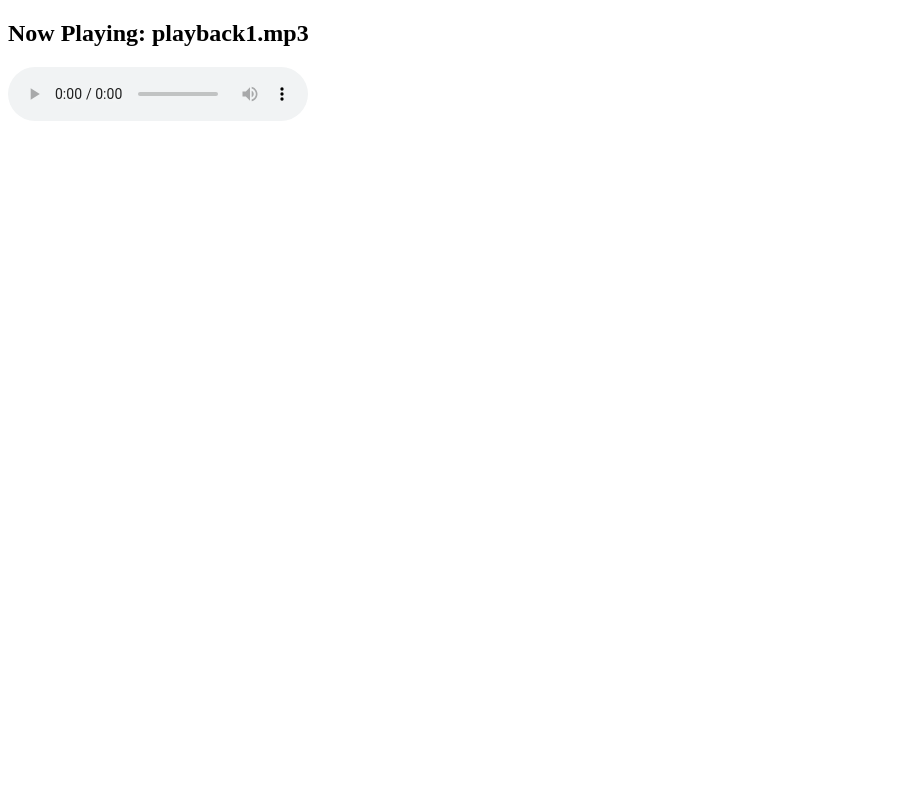
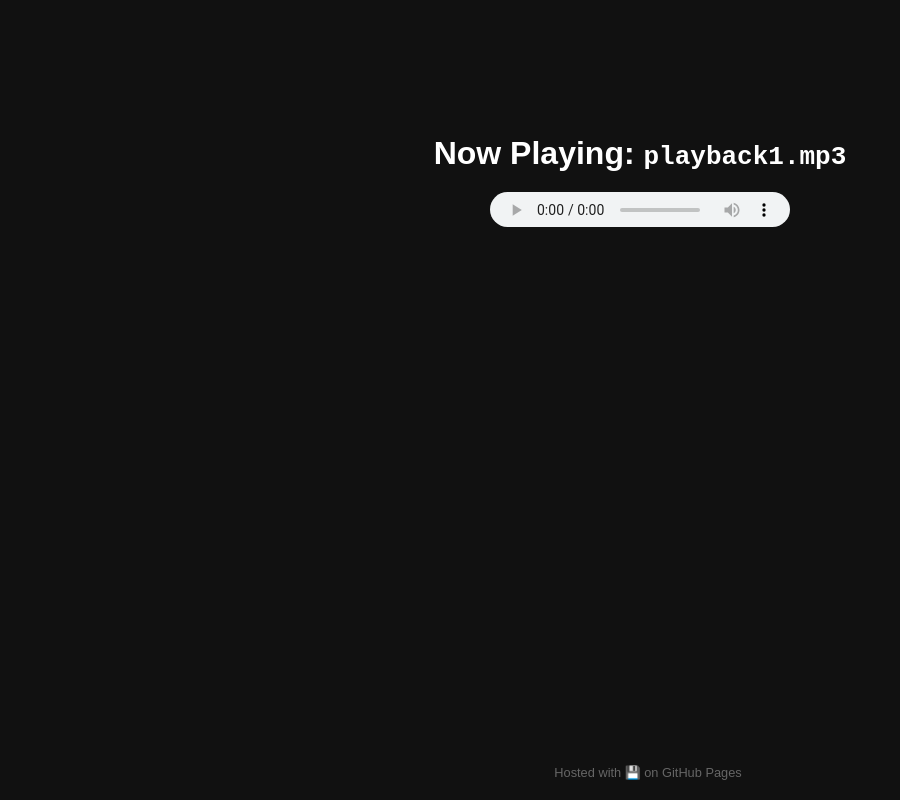
Before and after one commit to synth-archived/1, a plain HTML site: page index.html in a window 1280 px wide. Shown: the whole page, without its empty margins (0-900 px from the left). Drawn offline with Linux system fonts and the light colour scheme.

Commit message:
Update index.html

```diff
--- a/index.html
+++ b/index.html
@@ -2,13 +2,44 @@
 <html lang="en">
 <head>
   <meta charset="UTF-8">
-  <title>Audio Playback</title>
+  <title>Playback1 Player</title>
+  <style>
+    body {
+      background-color: #111;
+      color: #fff;
+      font-family: Arial, sans-serif;
+      text-align: center;
+      padding-top: 100px;
+    }
+
+    h2 {
+      font-size: 2em;
+      margin-bottom: 20px;
+    }
+
+    audio {
+      width: 300px;
+      height: 35px;
+    }
+
+    footer {
+      position: fixed;
+      bottom: 20px;
+      width: 100%;
+      font-size: 0.8em;
+      color: #666;
+    }
+  </style>
 </head>
 <body>
-  <h2>Now Playing: playback1.mp3</h2>
+  <h2>Now Playing: <code>playback1.mp3</code></h2>
   <audio controls>
     <source src="playback1.mp3" type="audio/mpeg">
     Your browser does not support the audio element.
   </audio>
+
+  <footer>
+    Hosted with 💾 on GitHub Pages
+  </footer>
 </body>
 </html>
```
